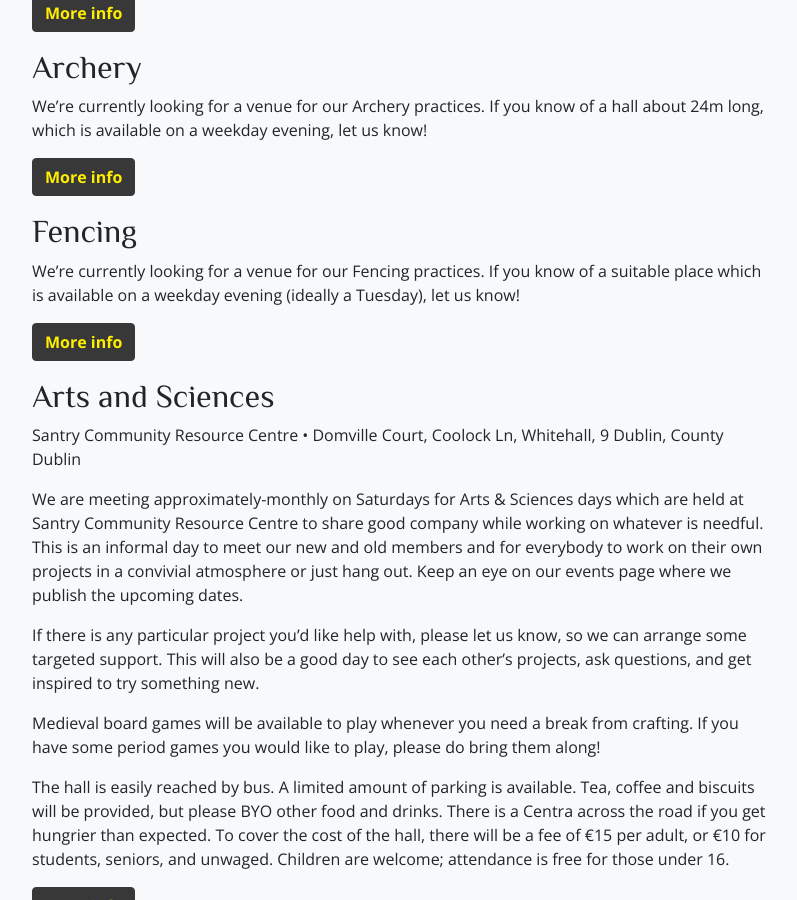
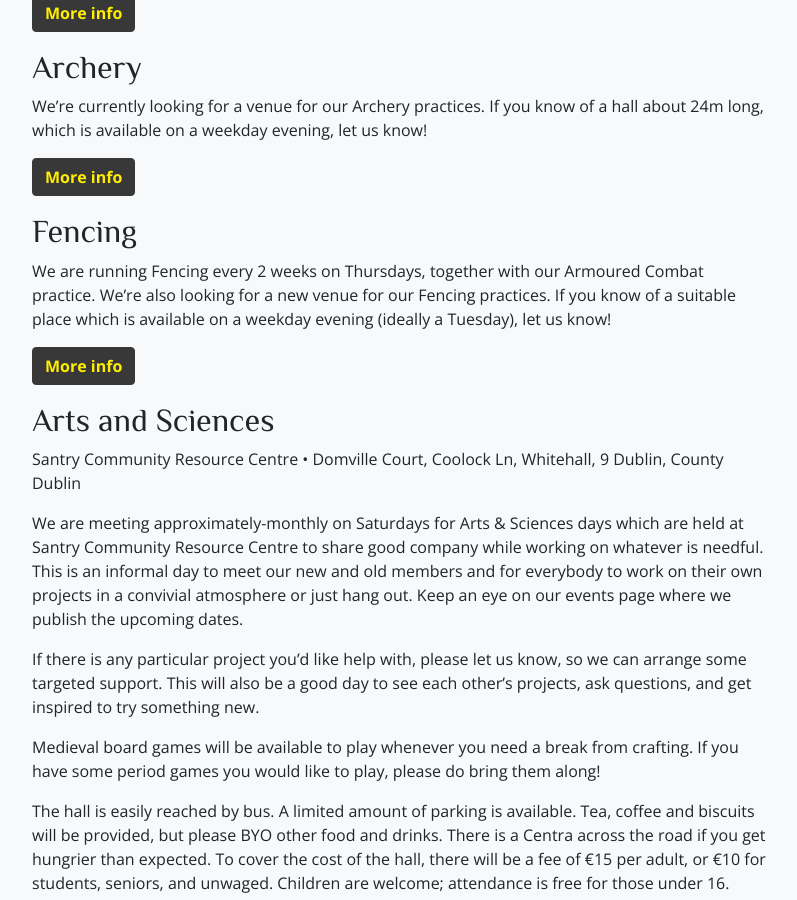
Before and after one commit to drachenwald/dun-in-mara, a Jekyll site: the page built from practices.md, in a window 1280 px wide and 900 px high, scrolled down 1314 px. Shown: the whole window, without its empty margins (50-847 px from the left). Built offline with Jekyll 4.4.1, drawn with Linux system fonts in a browser that asks for light colours; comment, search, counter and statistics services are not loaded.

Commit message:
Updated fencing text and events

```diff
--- a/practices.md
+++ b/practices.md
@@ -32,7 +32,7 @@ We're currently looking for a venue for our Archery practices. If you know of a
 
 ## Fencing
 
-We're currently looking for a venue for our Fencing practices. If you know of a suitable place which is available on a weekday evening (ideally a Tuesday), let us know!
+We are running Fencing every 2 weeks on Thursdays, together with our Armoured Combat practice. We’re also looking for a new venue for our Fencing practices. If you know of a suitable place which is available on a weekday evening (ideally a Tuesday), let us know!
 
 <a href="/historical-fencing/" class="btn btn-primary">More info</a>
 
```
Also changed, not shown: events/index.md (+5 -3 lines).
